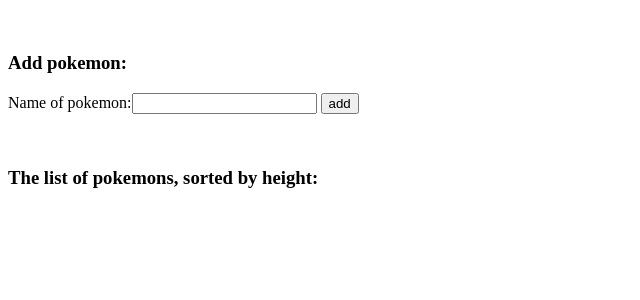
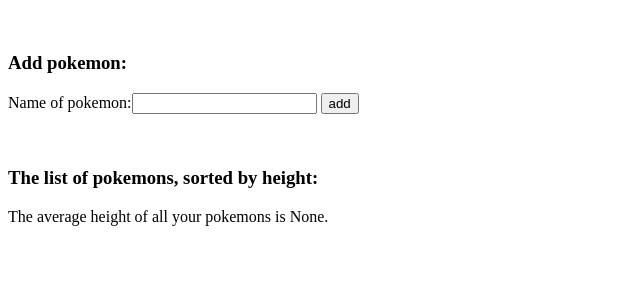
Before and after one commit to agel122/pokemon_height, a Django app: page / in a window 1280 px wide. Shown: the part 67-367 px from the top of the page, without its empty margins (0-640 px from the left). Run offline with Django 3.2, Linux system fonts and the light colour scheme; data that the repository does not hold is empty.

Commit message:
aggregation has been added

```diff
--- a/pokeheight/views.py
+++ b/pokeheight/views.py
@@ -4,6 +4,7 @@ from .forms import PokemonForm
 import requests
 # import concurrent.futures
 from django.db import IntegrityError
+from django.db.models import Avg
 
 
 def pokelistview(request):
@@ -25,6 +26,7 @@ def pokelistview(request):
         'pokemon_names_heights': pokemons,
         'form': form,
         'message': message,
+        'average_height': Pokemon.objects.all().aggregate(average=Avg('pokemon_height'))['average'],
     }
     return render(request, 'pokelist.html', context)
 
--- a/templates/pokelist.html
+++ b/templates/pokelist.html
@@ -25,5 +25,8 @@
               <a href="{% url 'delete_pokemon' pokemon.pokemon_name %}">delete pokemon</a></p>
           {% endfor %}
         </div>
+        <div>
+            The average height of all your pokemons is {{average_height}}.
+        </div>
     </body>
 </html>
```
